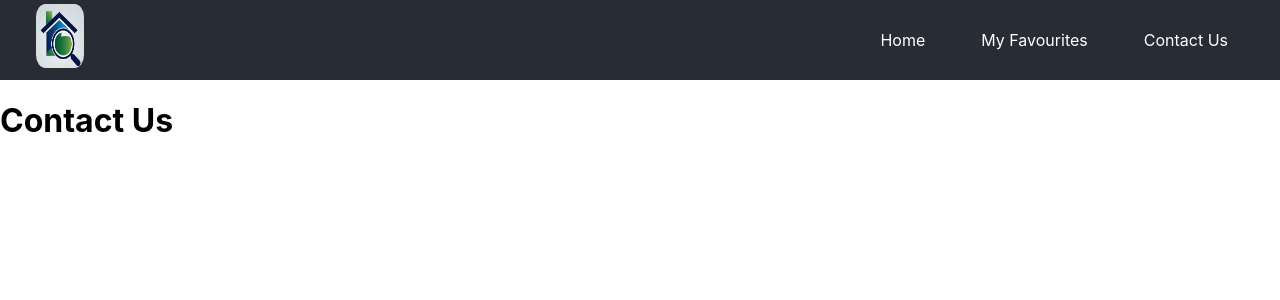
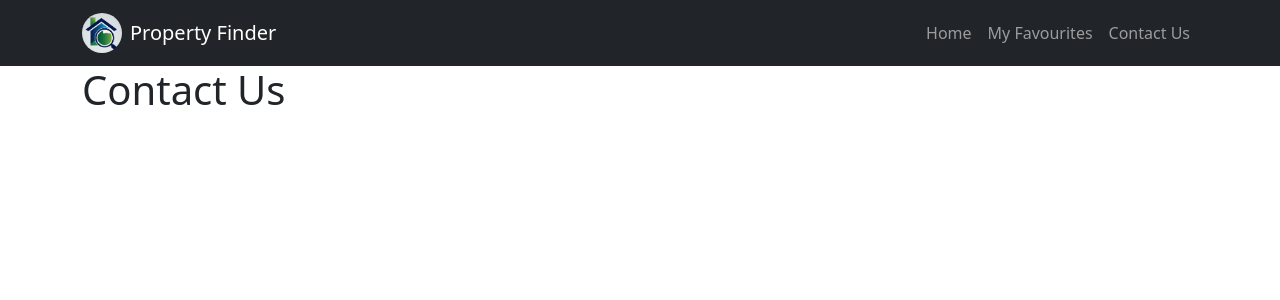
Before and after one commit to Ahd-Rizlan/property_finder, a React (Create React App) app: page /ContactUs in a window 1280 px wide. Shown: the top 300 px of the page. Built offline with nearby package versions, Linux system fonts and the light colour scheme.

Commit message:
used navbar on bootstrap

```diff
--- a/package.json
+++ b/package.json
@@ -3,8 +3,11 @@
   "version": "0.1.0",
   "private": true,
   "dependencies": {
+    "@popperjs/core": "^2.11.8",
+    "bootstrap": "^5.3.3",
     "cra-template": "1.2.0",
     "react": "^19.0.0",
+    "react-bootstrap": "^2.10.7",
     "react-dom": "^19.0.0",
     "react-router-dom": "^7.1.1",
     "react-scripts": "5.0.1"
--- a/src/components/NavBar.js
+++ b/src/components/NavBar.js
@@ -1,23 +1,57 @@
 import { Link } from "react-router-dom";
 import React from "react";
+
 function NavBar() {
   return (
-    <nav className="NavBar">
-      <Link to="/" className="SiteTitle">
-        <img src="propertyFinder_Nav_logo.jpg" alt="Site Logo" />
-      </Link>
-      <ul>
-        <li>
-          <Link to="/home">Home</Link>
-        </li>
-        <li>
-          <Link to="/Favourites">My Favourites</Link>
-        </li>
-        <li>
-          <Link to="/ContactUs">Contact Us</Link>
-        </li>
-      </ul>
+    <nav className="navbar navbar-expand-lg navbar-dark bg-dark">
+      <div className="container">
+        {/* Brand Logo */}
+        <Link to="/" className="navbar-brand d-flex align-items-center">
+          <img
+            src="propertyFinder_Nav_logo.jpg"
+            alt="Site Logo"
+            className="rounded-circle me-2"
+            style={{ height: "40px", width: "40px" }}
+          />
+          Property Finder
+        </Link>
+
+        {/* Hamburger Menu */}
+        <button
+          className="navbar-toggler"
+          type="button"
+          data-bs-toggle="collapse"
+          data-bs-target="#navbarNav"
+          aria-controls="navbarNav"
+          aria-expanded="false"
+          aria-label="Toggle navigation"
+        >
+          <span className="navbar-toggler-icon"></span>
+        </button>
+
+        {/* Collapsible Links */}
+        <div className="collapse navbar-collapse" id="navbarNav">
+          <ul className="navbar-nav ms-auto">
+            <li className="nav-item">
+              <Link to="/home" className="nav-link">
+                Home
+              </Link>
+            </li>
+            <li className="nav-item">
+              <Link to="/Favourites" className="nav-link">
+                My Favourites
+              </Link>
+            </li>
+            <li className="nav-item">
+              <Link to="/ContactUs" className="nav-link">
+                Contact Us
+              </Link>
+            </li>
+          </ul>
+        </div>
+      </div>
     </nav>
   );
 }
+
 export default NavBar;
--- a/src/index.js
+++ b/src/index.js
@@ -1,9 +1,13 @@
 import React from "react";
 import ReactDOM from "react-dom/client";
 import "./index.css";
-import "./NavBar.css";
+// import "./NavBar.css";
+import "bootstrap/dist/css/bootstrap.min.css";
+import "bootstrap/dist/js/bootstrap.bundle.min.js";
+
 import App from "./App";
 import { BrowserRouter } from "react-router-dom";
+
 const root = ReactDOM.createRoot(document.getElementById("root"));
 root.render(
   <React.StrictMode>
```
Also changed, not shown: 1 other file (tests, documents, lock files or other folders).
